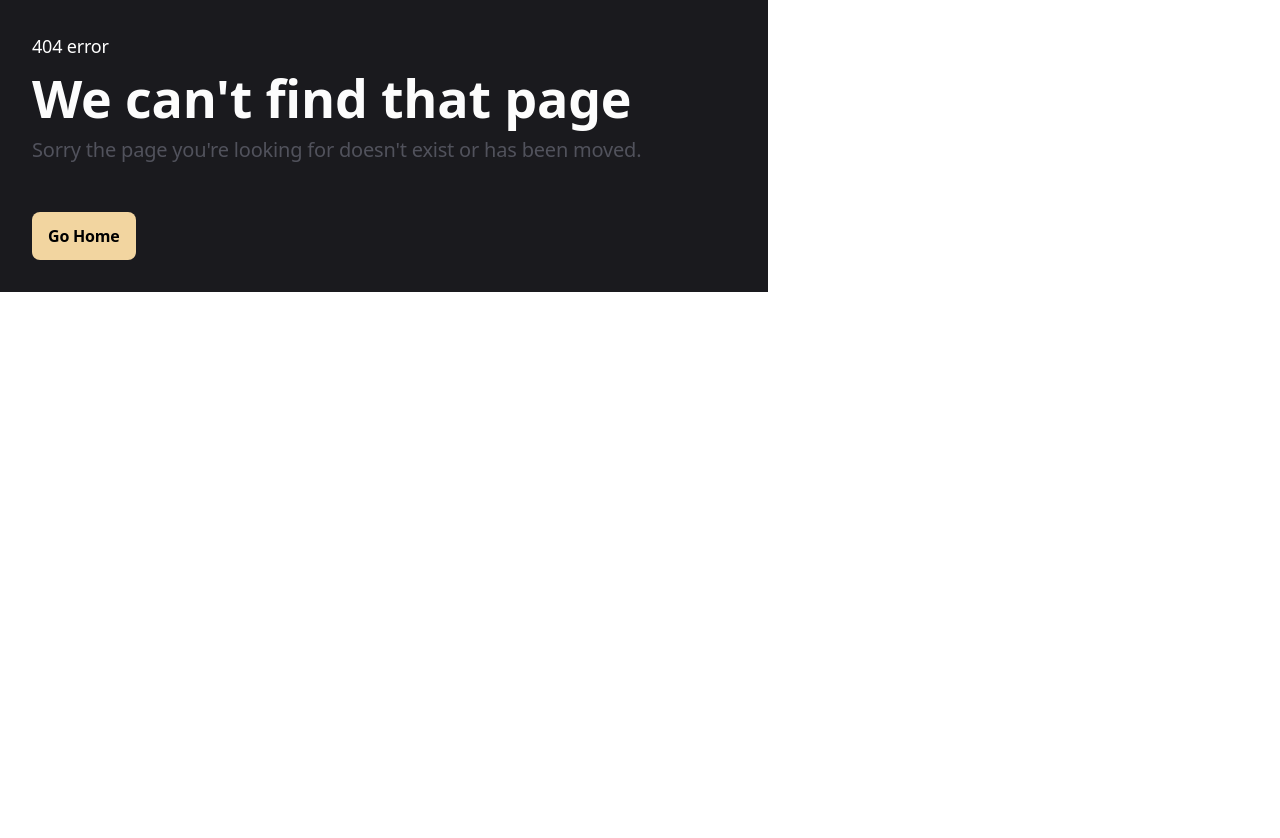
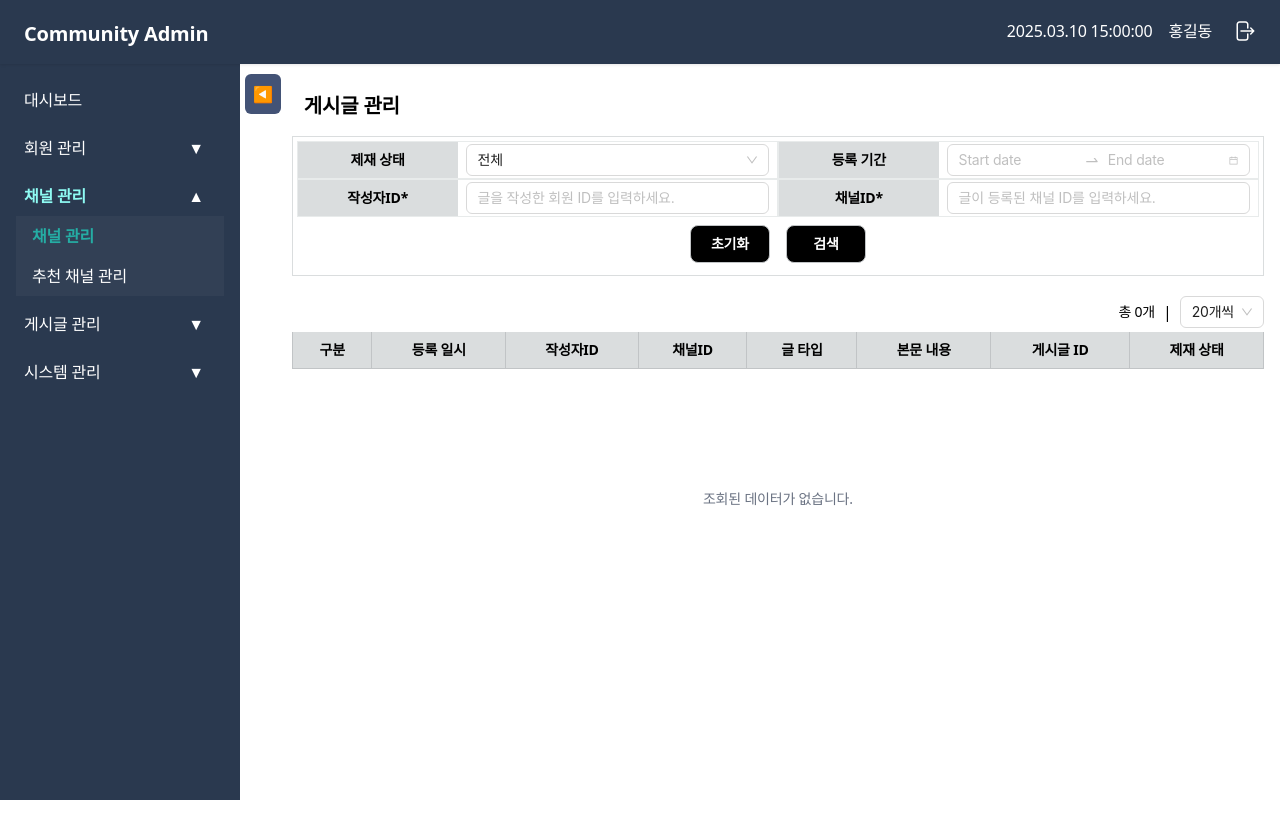
Before and after one commit to Namkyungyun/naamk-admin-portal, a Next.js app: page /posts in a window 1280 px wide. Before the commit this address had no page. Shown: the top 838 px of the page. Before the commit the page ends 800 px from the top, so only its background shows below. Built offline with nearby package versions, Linux system fonts and the light colour scheme; sample sign-in values are in the browser's storage.

Commit message:
add posts list page layout

```diff
--- /dev/null
+++ b/app/(portal)/(posts-management)/posts/page.jsx
@@ -0,0 +1,155 @@
+"use client";
+
+import { useState, useEffect } from "react";
+import { useRouter } from "next/navigation";
+
+import PageTitle from "../../component/PageTitle";
+import Loading from "../../component/Loading";
+import { ListCount, ListTable, Pagination } from "../../component/ListTable";
+
+import {} from "./actions";
+import PostsSearchBox from "./component/SearchBox";
+
+export default function PostListPage() {
+  const router = useRouter();
+
+  /// data status
+  const [loading, setLoading] = useState(false);
+  const [fetchedInit, setFetchedInit] = useState(false);
+
+  /// search data
+  const [initSearchData, setInitSearchData] = useState({});
+  const [reqSearchData, setReqSearchData] = useState({
+    pageNo: 1,
+    pageSize: 20,
+  });
+
+  /// pagination data
+  const visiblePageCount = 5;
+  const [totalPageNo, setTotalPageNo] = useState(0);
+  const [totalItemCount, setTotalItemCount] = useState(0);
+  const pageItemCountOptions = [
+    { id: 1, value: 20, label: "20개씩" },
+    { id: 2, value: 50, label: "50개씩" },
+    { id: 3, value: 100, label: "100개씩" },
+  ];
+
+  /// table result
+  const tableHeader = [
+    { variableName: "no", variableLabel: "구분" },
+    { variableName: "createdAt", variableLabel: "등록 일시" },
+    { variableName: "userName", variableLabel: "작성자ID" },
+    { variableName: "channelName", variableLabel: "채널ID" },
+    { variableName: "type", variableLabel: "글 타입" },
+    {
+      variableName: "content",
+      variableLabel: "본문 내용",
+      url: "reportedUserId",
+      onButton: (url) => router.push(`/user-reports/${url}`),
+    },
+    { variableName: "id", variableLabel: "게시글 ID" },
+    { variableName: "penaltyStatus", variableLabel: "제재 상태" },
+  ];
+  const [tableBody, setTableBody] = useState([]);
+
+  /// init render
+  useEffect(() => {
+    const fetchInitData = async () => {
+      setLoading(true);
+
+      // const searchOptions = await Promise.resolve(getSearchDatas());
+      // setInitSearchData(searchOptions);
+
+      setFetchedInit(true);
+      setLoading(false);
+    };
+
+    fetchInitData();
+  }, []);
+
+  /// search API
+  const onSearch = (data) => {
+    const fetchResultData = async () => {
+      setLoading(true);
+
+      /// Search Result API fetch
+      // const entity = await Promise.resolve(getUsers(data));
+
+      // setTotalPageNo(entity.totalPages);
+      // setTotalItemCount(entity.totalElements);
+      // setTableBody(entity.content);
+
+      setLoading(false);
+    };
+
+    fetchResultData();
+  };
+
+  const onPageChange = (page) => {
+    reqSearchData.pageNo = page >= totalPageNo ? totalPageNo : page;
+
+    if (fetchedInit) {
+      onSearch(reqSearchData);
+    }
+  };
+
+  const onPageItemCountChange = (count) => {
+    reqSearchData.pageNo = 1;
+    reqSearchData.pageSize = count;
+
+    if (fetchedInit) {
+      onSearch(reqSearchData);
+    }
+  };
+
+  return (
+    <>
+      <div className="flex flex-col h-full">
+        <div>
+          {/* 상단 화면명 */}
+          <PageTitle currentPage="게시글 관리" />
+          {/* 검색 박스 */}
+          <PostsSearchBox
+            loading={loading}
+            fetched={fetchedInit}
+            fetchedSearchData={initSearchData}
+            onSearch={(data) => {
+              reqSearchData.pageNo = 1;
+              setReqSearchData({ ...reqSearchData, ...data });
+              onSearch({ ...reqSearchData, ...data });
+            }}
+          />
+        </div>
+
+        {/* 리스트 테이블 - item count */}
+        <div className="h-8 mt-4 mb-1 flex items-center justify-end text-black gap-2">
+          <ListCount
+            disabled={loading}
+            totalItemCount={totalItemCount}
+            optionData={pageItemCountOptions}
+            defaultIndex={0}
+            onChange={onPageItemCountChange}
+          />
+        </div>
+
+        {/* 리스트 테이블 - 남은 영역 모두 차지 */}
+        <ListTable headers={tableHeader} body={tableBody} />
+
+        {/* 페이지네이션 영역 */}
+        <div className="h-12 flex items-center justify-center text-black gap-2">
+          {!loading && tableBody.length !== 0 ? (
+            <Pagination
+              currentPage={reqSearchData.pageNo}
+              totalPages={totalPageNo}
+              onPageChange={onPageChange}
+              maxVisible={visiblePageCount}
+            />
+          ) : null}
+        </div>
+
+        {/* loading  */}
+        <Loading isLoading={loading} />
+      </div>
+    </>
+  );
+}
```
Also changed, not shown: app/(portal)/(posts-management)/post-reports/[postId]/page.jsx (added), app/(portal)/(posts-management)/post-reports/actions.js (added), app/(portal)/(posts-management)/post-reports/page.jsx (added), app/(portal)/(posts-management)/posts/[postId]/page.jsx (added), app/(portal)/(posts-management)/posts/actions.js (added).
